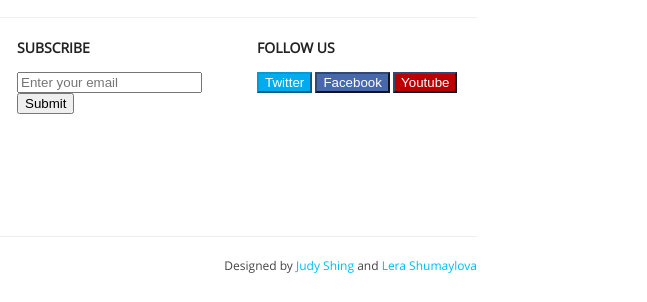
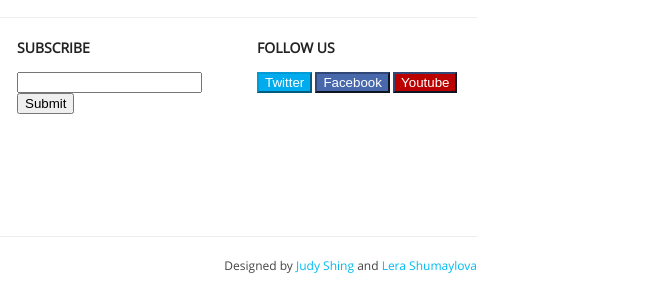
Before and after one commit to valeriashum/valeriashum.github.io, a plain HTML site: page index.html in a window 1280 px wide. Shown: the part 716-1018 px from the top of the page, 633-1280 px from the left. Drawn offline with nearby package versions, Linux system fonts and the light colour scheme.

Commit message:
index 23.13

```diff
--- a/index.html
+++ b/index.html
@@ -89,19 +89,21 @@
 
 			<div id="widget3">
 				<h1>Subscribe</h1>
-
-				 <form role='form' class='form-inline'>
-           			<div class="form-group">
-         			<input type="text" class='form-control' name="email" placeholder="Enter your email" >
-          			<button type="submit" class='btn btn-success'>Submit</button>
-          			</div>
-          		</form>
+				 <div id="emailform">
+			        <form action="/signup" method="post">
+			            <input type="text" name="email"></input>
+			            <input type="submit" value="Submit"></input>
+			        </form>
+			    </div>
 			</div>
 
 			<div id="widget4">
 				<h1>Follow Us</h1>
 					<div id='social-buttons'>
-   						<a href="https://twitter.com/Dept_of_POLIS?ref_src=twsrc%5Egoogle%7Ctwcamp%5Eserp%7Ctwgr%5Eauthor"> <button class="btn btn-lg btn-twitter"/> Twitter</button> </a>
+   						<a
+   							href="https://twitter.com/Dept_of_POLIS?ref_src=twsrc%5Egoogle%7Ctwcamp%5Eserp%7Ctwgr%5Eauthor">
+   							<button class="btn btn-lg btn-twitter"/> Twitter</button>
+   						</a>
     					<button class="btn btn-lg btn-facebook">Facebook</button>
     					<button class="btn btn-lg btn-youtube">Youtube</button>
     				</div>
```
